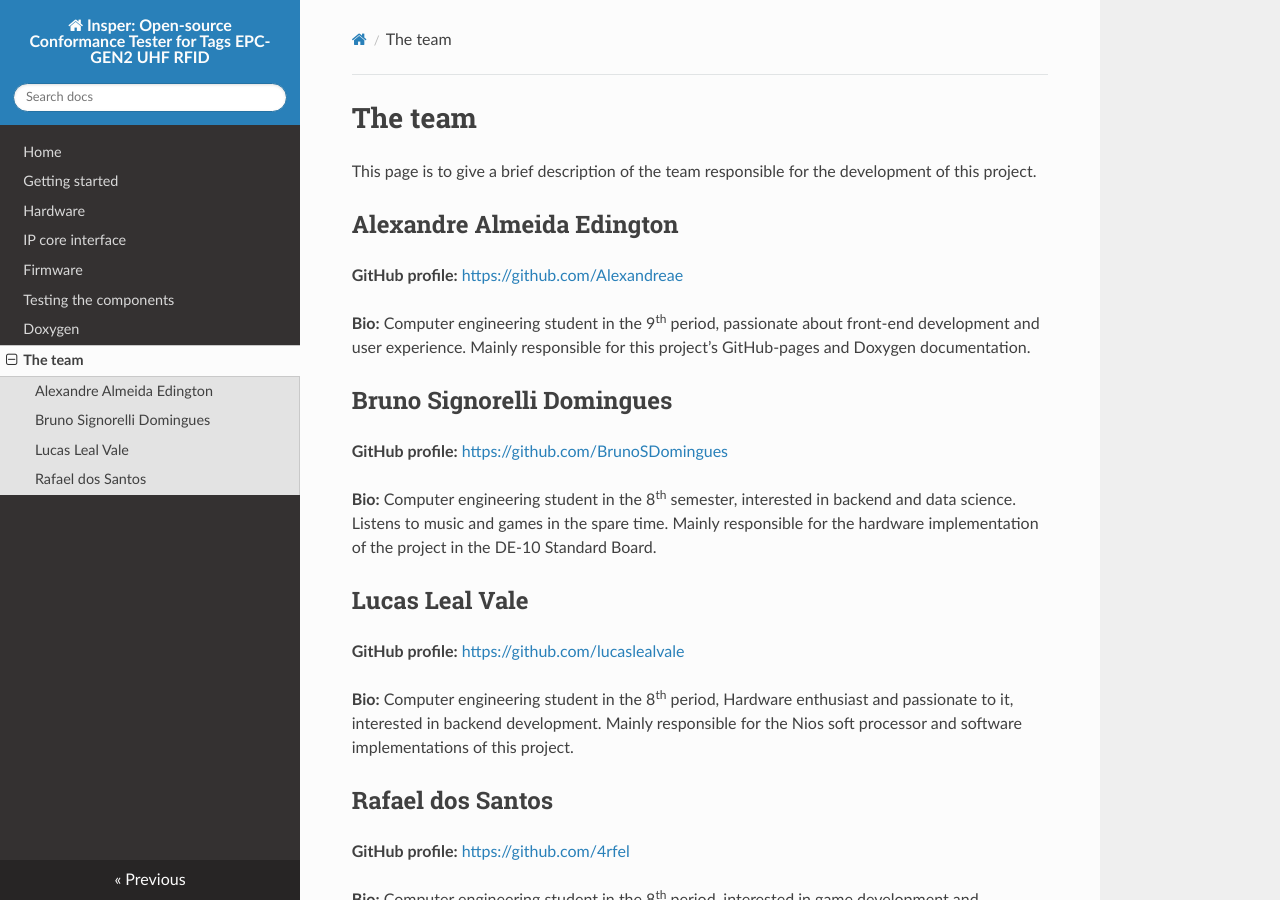
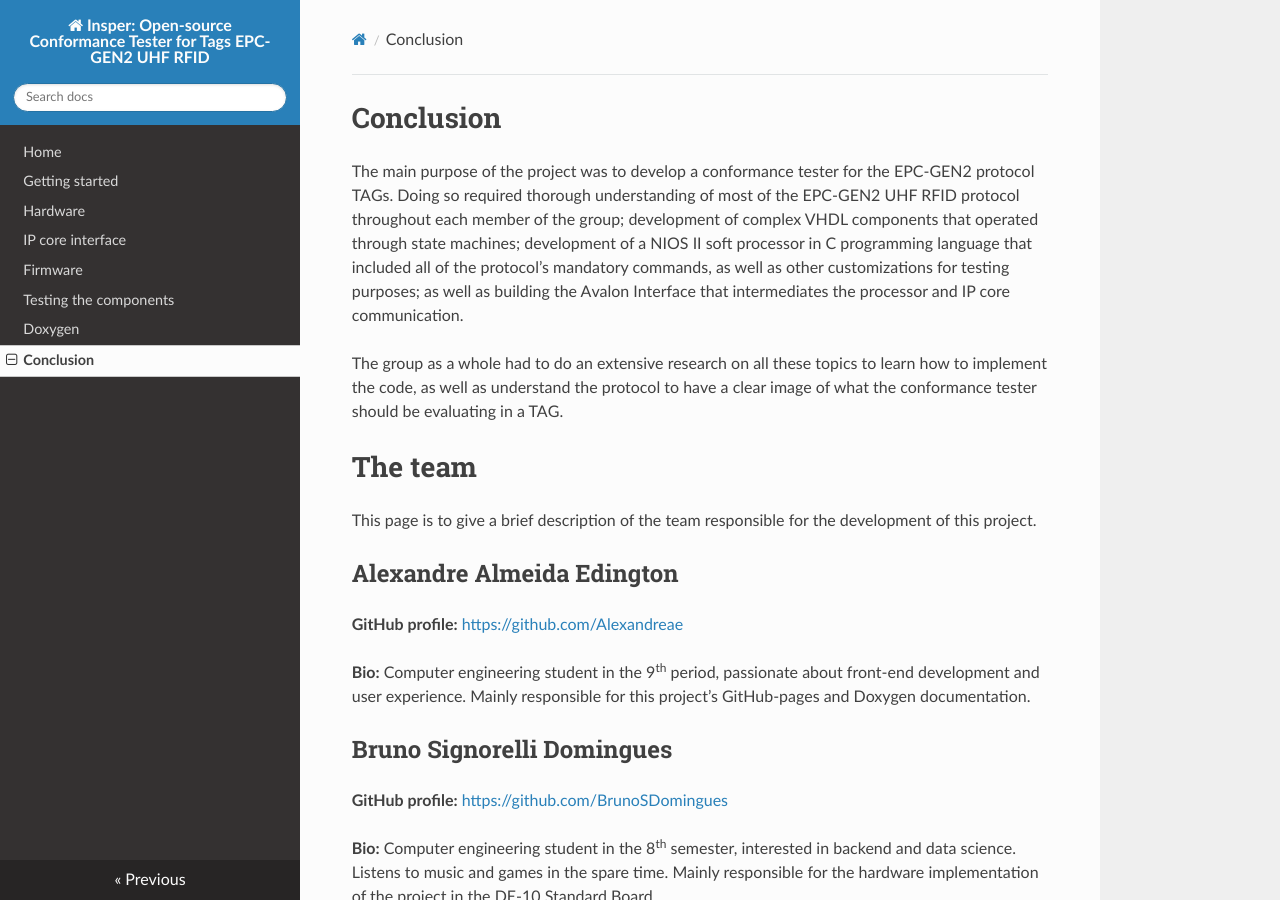
Before and after one commit to pfeinsper/21b-indago-rfid-conformance-tester, an MkDocs documentation site: the page built from docs-src/conclusion_&_team.md, in a window 1280 px wide and 900 px high. Built offline with MkDocs 1.6.1, drawn with Linux system fonts in a browser that asks for light colours; nearby versions of some CDN libraries.

Commit message:
docs add conclusion

```diff
--- a/docs-src/team.md
+++ b/docs-src/conclusion_&_team.md
@@ -1,3 +1,9 @@
+# Conclusion
+
+The main purpose of the project was to develop a conformance tester  for the EPC-GEN2 protocol TAGs. Doing so required thorough understanding of most of the EPC-GEN2 UHF RFID protocol throughout each member of the group; development of complex VHDL components that operated through state machines; development of a NIOS II soft processor in C programming language that included all of the protocol’s mandatory commands, as well as other customizations for testing purposes; as well as building the Avalon Interface that intermediates the processor and IP core communication.
+
+The group as a whole had to do an extensive research on all these topics to learn how to implement the code, as well as understand the protocol to have a clear image of what the conformance tester should be evaluating in a TAG.
+
 # The team
 
 This page is to give a brief description of the team responsible for the development of this project.
--- a/mkdocs.yml
+++ b/mkdocs.yml
@@ -36,7 +36,7 @@ nav:
   - firmware.md
   - tests.md
   - Doxygen: https://pfeinsper.github.io/21b-indago-rfid-conformance-tester/doxygen/annotated.html
-  - team.md
+  - conclusion_&_team.md
 
 # Extensions
 markdown_extensions:
```
